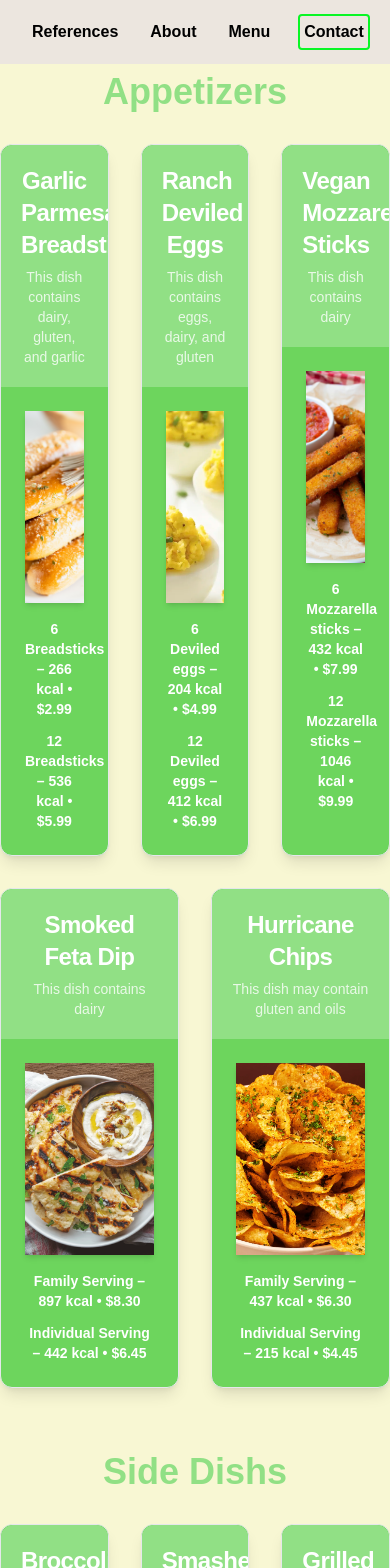
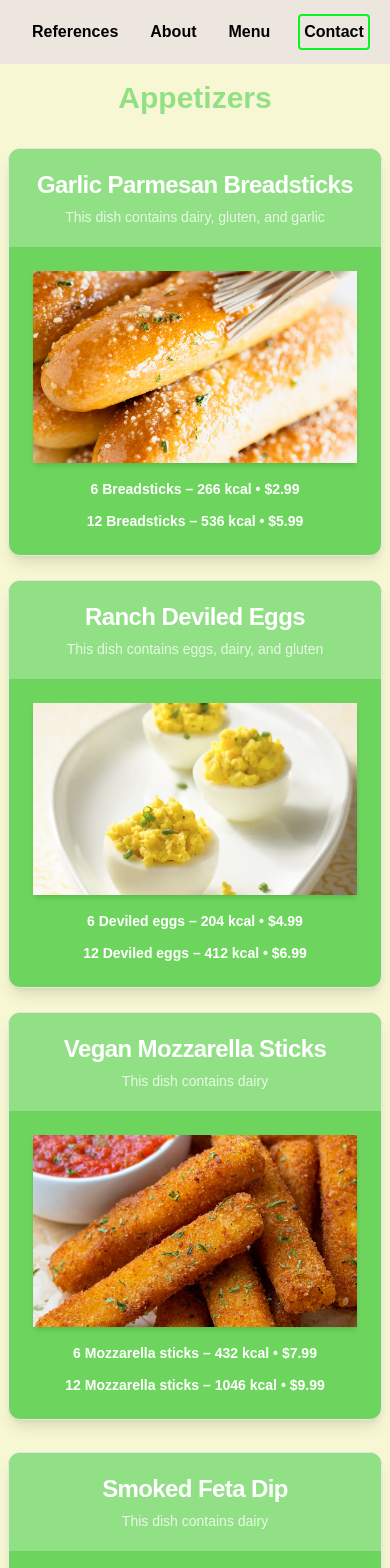
Before and after one commit to CoDari1/Urban-Herbs, a Next.js app: page /Menu in a window 390 px wide. Shown: the top 1568 px of the page. Built offline with nearby package versions, Linux system fonts and the light colour scheme.

Commit message:
responsiveness fix?

```diff
--- a/app/Menu/page.jsx
+++ b/app/Menu/page.jsx
@@ -165,7 +165,7 @@ const groupedTypes = ["Appetizer", "Side Dish", "Main Dish"];
 
 const Page = () => {
     return (
-        <div className="flex flex-col items-center justify-start min-h-screen py-2 overflow-hidden">
+        <div className="flex flex-col items-center justify-start min-h-screen py-4 px-2 sm:px-4">
         {groupedTypes.map((type) => {
             const filteredDishes = dishes.filter(dish => dish.typeOf === type);
             if (filteredDishes.length === 0) return null;
@@ -175,14 +175,15 @@ const Page = () => {
 
             return (
                 <div key={type} className="w-full mt-16">
-                        <h2 className="text-4xl font-bold text-primary-700 mb-8 text-center">
+                    <h2 className="text-3xl sm:text-4xl font-bold text-primary-700 mb-8 text-center">
                         {type.endsWith("s") ? type : `${type}s`}
                     </h2>
+
                     <div className="flex flex-col space-y-8">
-                            {/* First row */}
-                            <div className="flex justify-center gap-8">
+                        {/* First Row */}
+                        <div className="flex flex-wrap justify-center gap-6">
                             {firstRow.map((dish, index) => (
-                                    <Card key={index} className="bg-primary-600 shadow-lg rounded-xl overflow-hidden hover:shadow-2xl transition-shadow duration-300 ease-in-out w-96">
+                                <Card key={index} className="bg-primary-600 shadow-lg rounded-xl overflow-hidden hover:shadow-2xl transition-shadow duration-300 ease-in-out w-full max-w-sm">
                                     <CardHeader className="p-5 bg-primary-700 rounded-t-xl">
                                         <CardTitle className="text-2xl font-bold text-white text-center">{dish.title}</CardTitle>
                                         <CardDescription className="text-sm text-white opacity-80 text-center">{dish.allergy}</CardDescription>
@@ -206,10 +207,10 @@ const Page = () => {
                             ))}
                         </div>
 
-                            {/* Second row */}
-                            <div className="flex justify-center gap-8">
+                        {/* Second Row */}
+                        <div className="flex flex-wrap justify-center gap-6">
                             {secondRow.map((dish, index) => (
-                                    <Card key={index} className="bg-primary-600 shadow-lg rounded-xl overflow-hidden hover:shadow-2xl transition-shadow duration-300 ease-in-out w-96">
+                                <Card key={index} className="bg-primary-600 shadow-lg rounded-xl overflow-hidden hover:shadow-2xl transition-shadow duration-300 ease-in-out w-full max-w-sm">
                                     <CardHeader className="p-5 bg-primary-700 rounded-t-xl">
                                         <CardTitle className="text-2xl font-bold text-white text-center">{dish.title}</CardTitle>
                                         <CardDescription className="text-sm text-white opacity-80 text-center">{dish.allergy}</CardDescription>
@@ -237,7 +238,6 @@ const Page = () => {
             );
         })}
     </div>
-    );
-};
+    )}
 
     export default Page;
```
Lines whose indentation alone changed are shown as unchanged.
